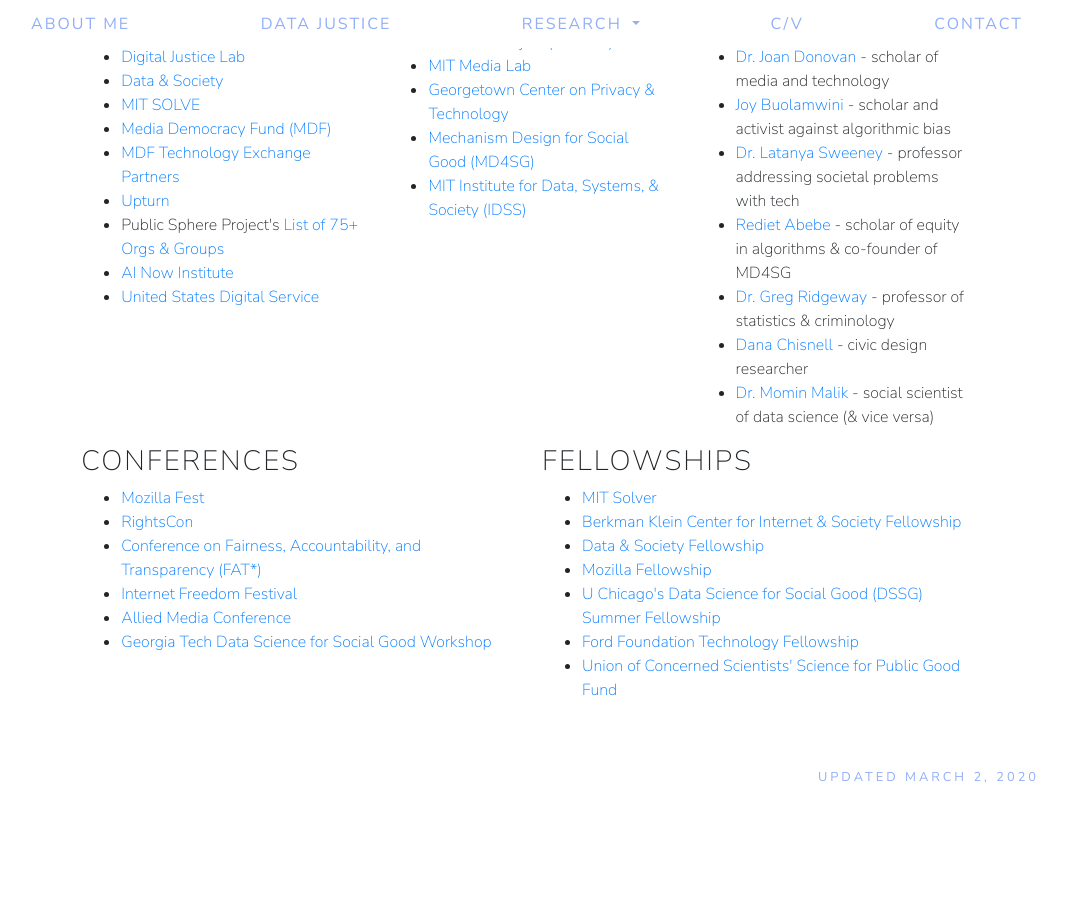
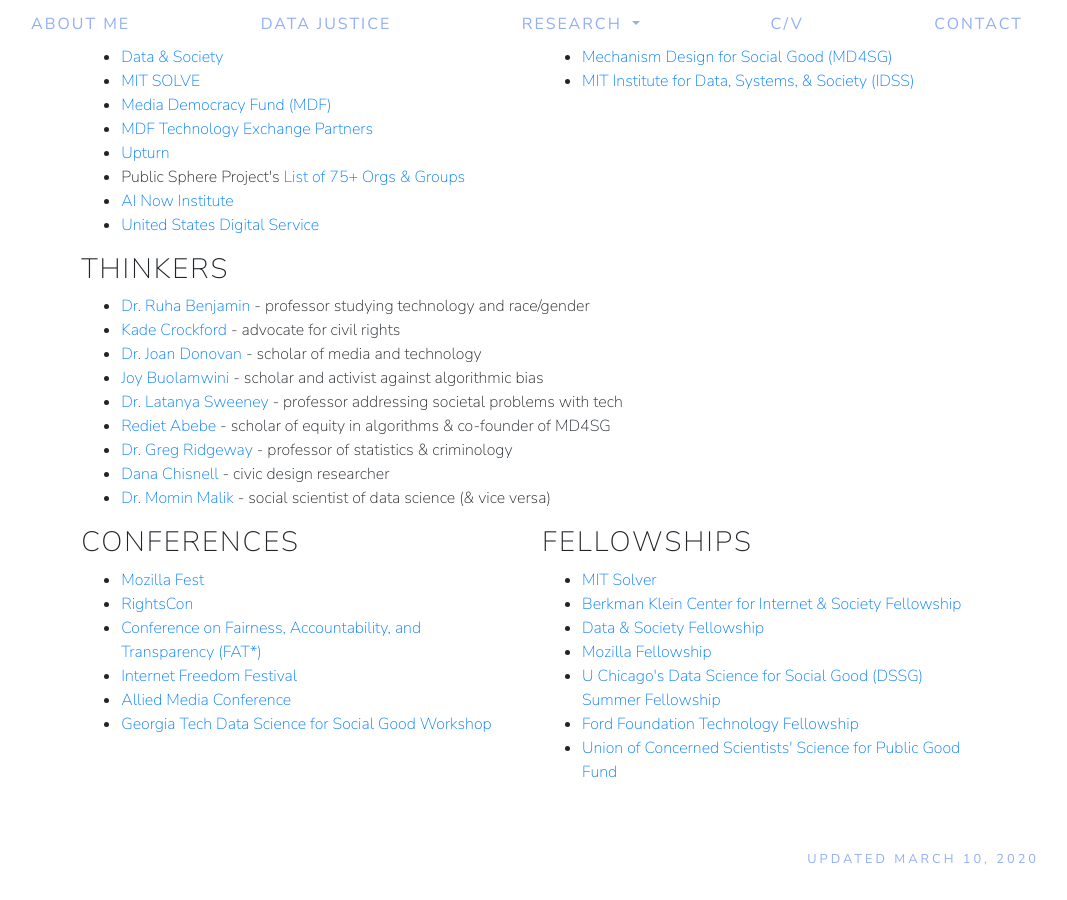
Before and after one commit to smhurwitz/smhurwitz.github.io, a Jekyll site: the page built from datajustice.html, in a window 1280 px wide and 900 px high, scrolled down 539 px. Shown: the whole window, without its empty margins (113-1180 px from the left). Built offline with Jekyll 4.4.1, drawn with Linux system fonts in a browser that asks for light colours; nearby versions of some CDN libraries; before the commit the page ends 1357 px from its top, so only the background shows below that.

Commit message:
Update column width to have "thinkers" alone

```diff
--- a/datajustice.html
+++ b/datajustice.html
@@ -36,7 +36,7 @@
 
     <div class="row flex-row justify-content-center dj-lists">
 
-      <div class="col-lg-4">
+      <div class="col-lg-6">
         <h3>Organizations</h3>
         <ul>
           <li>ACLU Affiliate Chapters (
@@ -61,7 +61,7 @@
         </ul>
       </div>
 
-      <div class="col-lg-4">
+      <div class="col-lg-6">
         <h3>Academic Groups</h3>
         <ul>
           <li><a href="https://cyber.harvard.edu/" target="_blank">Berkman Klein Center for Internet & Society (Harvard)</a></li>
@@ -73,7 +73,7 @@
         </ul>
       </div>
 
-      <div class="col-lg-4">
+      <div class="col-lg-12">
         <h3>Thinkers</h3>
         <ul>
           <li><a href="https://www.ruhabenjamin.com/" target="_blank">Dr. Ruha Benjamin</a> - professor studying technology and race/gender</li>
@@ -119,4 +119,4 @@
 
 </main>
 
-<footer>Updated March 2, 2020</footer>
+<footer>Updated March 10, 2020</footer>
```
